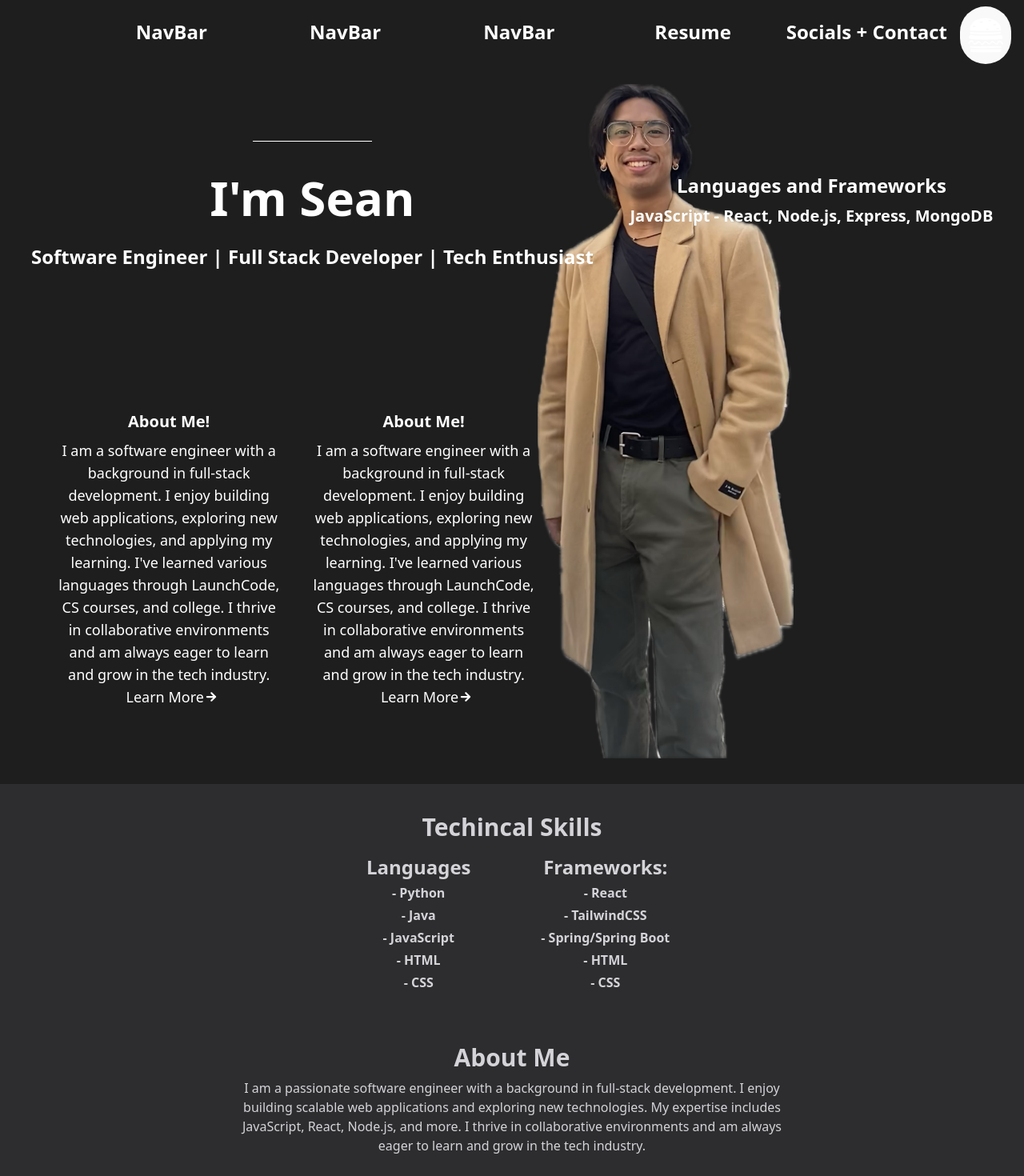
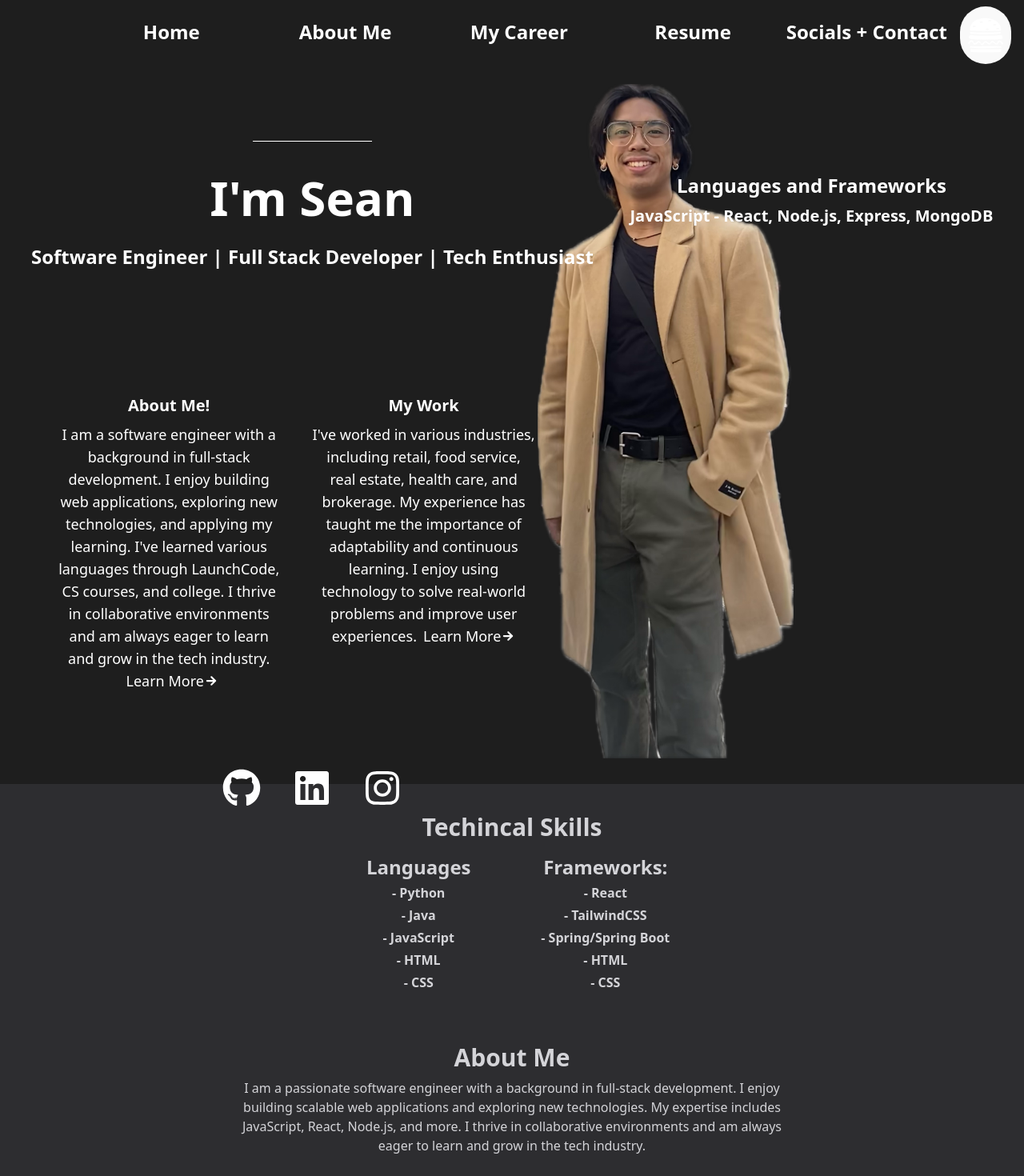
Before and after one commit to SeanEArc/Developer-Portfolio, a React (Vite) app in the folder Developer-Portfolio/: page / in a window 1280 px wide. Shown: the top 1470 px of the page at 80% size. Built offline with nearby package versions, Linux system fonts and the light colour scheme.

Commit message:
Created icons and links to social media accounts

```diff
--- a/Developer-Portfolio/src/components/HomePage.jsx
+++ b/Developer-Portfolio/src/components/HomePage.jsx
@@ -4,6 +4,12 @@ import { useState, useRef } from 'react';
 import CalorieCounterModal from './CalorieCounterModal';
 import Subject from '../assets/Subject.png';
 import { IoMdArrowRoundForward } from "react-icons/io";
+import { FaGithub } from "react-icons/fa";
+import { FaLinkedin } from "react-icons/fa";
+import { FaInstagram } from "react-icons/fa6";
+
+
+
 
 
 
@@ -47,23 +53,39 @@ const HomePage = () => {
                                     <div className="grid grid-cols-2 gap-10 mx-auto p-4 mr-20 ml-10">
 
                                           <div className ="grid-cols-1">
-                                                <h2 className='text-xl mt-40'> About Me! </h2>
+                                                <h2 className='text-xl mt-35'> About Me! </h2>
                                                 <p className='text-lg font-light mt-2'>
                                                       I am a software engineer with a background in full-stack development. I enjoy building web applications, exploring new technologies, and applying my learning. I've learned various languages through LaunchCode, CS courses, and college. I thrive in collaborative environments and am always eager to learn and grow in the tech industry.
-                                                      <a className='ml-2 inline-flex items-center hover:underline'> Learn More <IoMdArrowRoundForward /> </a>
+                                                      <a className='ml-2 inline-flex items-center hover:underline hover:cursor-pointer'> Learn More <IoMdArrowRoundForward /> </a>
                                                 </p>
 
                                           </div>
 
                                           <div className='grid-cols-2'>
 
-                                                <h2 className='text-xl mt-40'> About Me! </h2>
+                                                <h2 className='text-xl mt-35'> My Work </h2>
                                                 <p className='text-lg font-light mt-2'>
-                                                      I am a software engineer with a background in full-stack development. I enjoy building web applications, exploring new technologies, and applying my learning. I've learned various languages through LaunchCode, CS courses, and college. I thrive in collaborative environments and am always eager to learn and grow in the tech industry.
+                                                      I've worked in various industries, including retail, food service, real estate, health care, and brokerage. My experience has taught me the importance of adaptability and continuous learning. I enjoy using technology to solve real-world problems and improve user experiences.
                                                       <a className='ml-2 inline-flex items-center hover:underline'> Learn More <IoMdArrowRoundForward /> </a>
                                                 </p>
 
                                           </div>
+
+                                    </div>
+
+
+                                    <div className='flex justify-center items-center mt-20 gap-10'>
+                                          <a href="https://github.com/SeanEArc" target="_blank" rel="noopener noreferrer">
+                                                <FaGithub size="3em" className="hover:text-gray-500 transform hover:scale-110 transition duration-300"/>
+                                          </a>
+
+                                          <a href="https://www.linkedin.com/in/sean-emmanuel-arcaya/" target="_blank" rel="noopener noreferrer">
+                                                <FaLinkedin size="3em" className='hover:text-gray-500 transform hover:scale-110 transition duration-300' />
+                                          </a>
+
+                                          <a href="https://www.instagram.com/sean.arcaya/" target="_blank" rel="noopener noreferrer">
+                                                <FaInstagram size="3em" className='hover:text-gray-500 transform hover:scale-110 transition duration-300' />
+                                          </a>
 
                                     </div>
 
--- a/Developer-Portfolio/src/components/Navbar.jsx
+++ b/Developer-Portfolio/src/components/Navbar.jsx
@@ -17,15 +17,15 @@ const Navbar = () => {
                               {hamburgerOpen && (
                               <div className="grid grid-cols-1 md:grid-cols-5 gap-4 p-4">
                                     <p className="top-title-link flex-auto w-full text-2xl text-center font-bold pt-2 pb-2">
-                                          NavBar
+                                          Home
                                     </p>
 
                                     <p className="top-title-link flex-auto w-full text-2xl text-center font-bold pt-2 pb-2">
-                                          NavBar
+                                          About Me
                                     </p>
 
                                     <p className="top-title-link flex-auto w-full text-2xl text-center font-bold pt-2 pb-2">
-                                          NavBar
+                                          My Career
                                     </p>
 
                                     <p className="top-title-link flex-auto w-full text-2xl text-center font-bold pt-2 pb-2">
```
